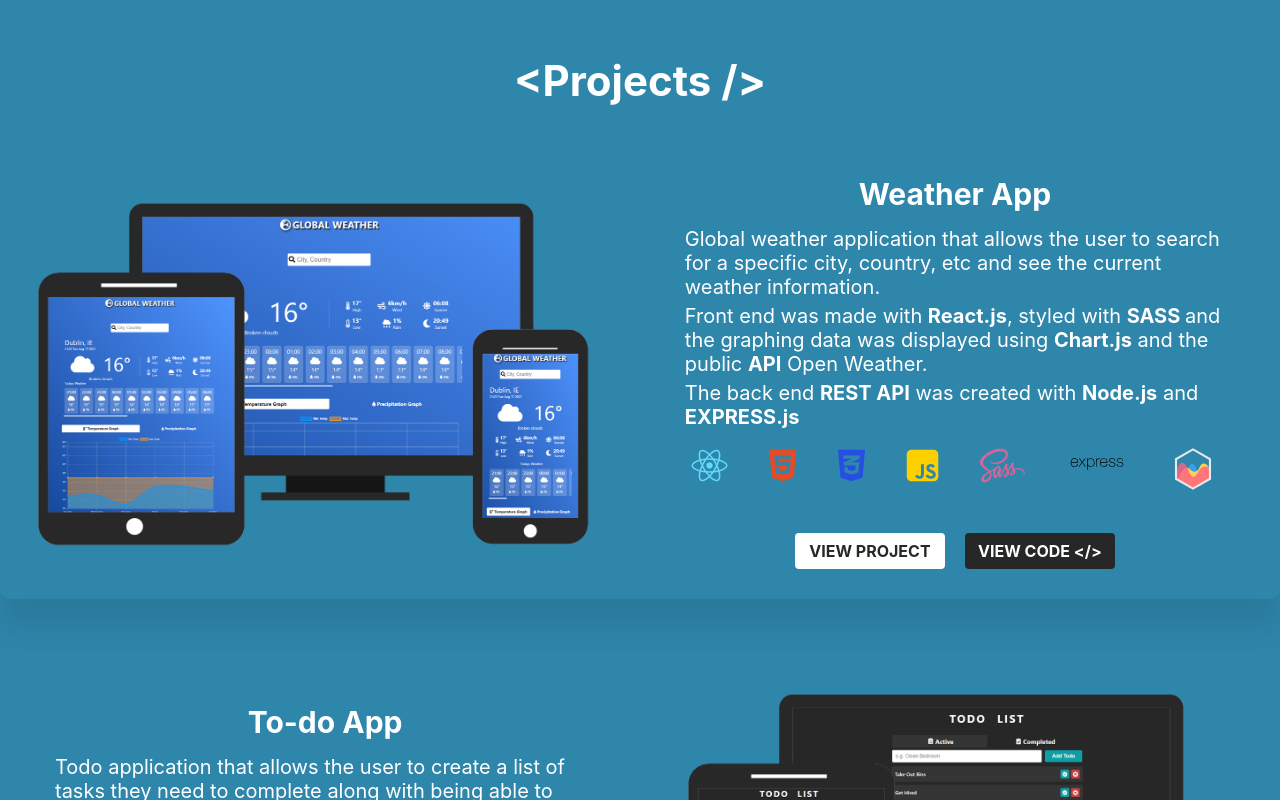
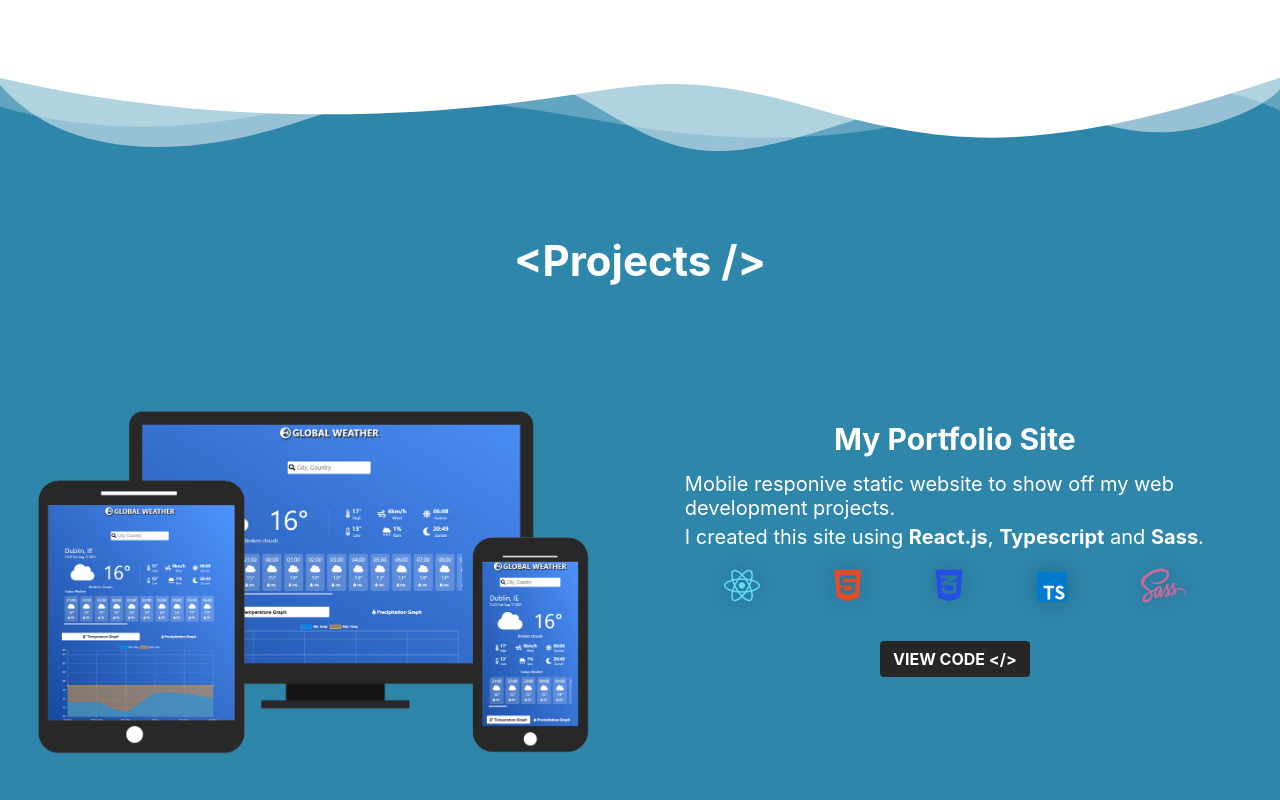
Before and after one commit to Evan-OR/portfolio-site, a React (Create React App) app: page / in a window 1280 px wide. Shown: the part 2000-2800 px from the top of the page. Built offline with nearby package versions, Linux system fonts and the light colour scheme.

Commit message:
added portfolio project display

```diff
--- a/src/components/About.tsx
+++ b/src/components/About.tsx
@@ -58,6 +58,7 @@ function About() {
               </div>
               <div title="Typescript">
                 <img
+                  className="typescript"
                   alt="typescript"
                   draggable="false"
                   width="30px"
--- a/src/components/Project.tsx
+++ b/src/components/Project.tsx
@@ -1,13 +1,68 @@
-import chartjs_Svg from '../svg/chartjs-icon.svg';
-import express_svg from '../svg/express-icon.svg';
-import weatherImg from '../img/Responsive_Weather.png';
-import todoImg from '../img/Responsive_todo.png';
-import sortingImg from '../img/sortingImg.png';
-import ProjectButtons from './ProjectButtons';
+import react, { useEffect } from "react";
+import chartjs_Svg from "../svg/chartjs-icon.svg";
+import express_svg from "../svg/express-icon.svg";
+import typescript_svg from "../svg/typescript-icon.svg";
+import weatherImg from "../img/Responsive_Weather.png";
+import todoImg from "../img/Responsive_todo.png";
+import sortingImg from "../img/sortingImg.png";
+import ProjectButtons from "./ProjectButtons";
 
 function Project() {
   return (
     <>
+      <div className="project-wrapper">
+        <div className="project-text">
+          <div className="project-title">My Portfolio Site</div>
+          <div className="project-desc">
+            <div className="project-paragraph">
+              Mobile responive static website to show off my web development
+              projects.
+            </div>
+
+            <div className="project-paragraph">
+              I created this site using{" "}
+              <span className="highlight-text">React.js</span>,{" "}
+              <span className="highlight-text">Typescript</span> and{" "}
+              <span className="highlight-text">Sass</span>.
+            </div>
+          </div>
+
+          {/* ICONS */}
+          <div className="project-tech-icons">
+            <div title="React.js" className="react-color">
+              <i className="fab fa-react"></i>
+            </div>
+            <div title="HTML" className="html-color">
+              <i className="fab fa-html5"></i>
+            </div>
+            <div title="CSS" className="css-color">
+              <i className="fab fa-css3-alt"></i>
+            </div>
+            <div title="Typescript">
+              <img
+                className="typescript"
+                alt="typescript"
+                draggable="false"
+                width="30px"
+                src={typescript_svg}
+              ></img>
+            </div>
+            <div title="SASS" className="sass-color">
+              <i className="fab fa-sass"></i>
+            </div>
+          </div>
+
+          <ProjectButtons
+            githubLink="https://github.com/Evan-OR/portfolio-site"
+            onlyDisplayCode={true}
+          />
+        </div>
+
+        <div className="project-image">
+          <img alt="weather" draggable="false" src={weatherImg}></img>
+        </div>
+      </div>
+
       <div className="project-wrapper">
         <div className="project-text">
           <div className="project-title">Weather App</div>
@@ -19,17 +74,17 @@ function Project() {
             </div>
 
             <div className="project-paragraph">
-              Front end was made with{' '}
-              <span className="highlight-text">React.js</span>, styled with{' '}
+              Front end was made with{" "}
+              <span className="highlight-text">React.js</span>, styled with{" "}
               <span className="highlight-text"> SASS </span> and the graphing
-              data was displayed using{' '}
-              <span className="highlight-text">Chart.js</span> and the public{' '}
+              data was displayed using{" "}
+              <span className="highlight-text">Chart.js</span> and the public{" "}
               <span className="highlight-text">API</span> Open Weather.
             </div>
 
             <div className="project-paragraph">
               The back end <span className="highlight-text">REST API</span> was
-              created with <span className="highlight-text">Node.js</span> and{' '}
+              created with <span className="highlight-text">Node.js</span> and{" "}
               <span className="highlight-text">EXPRESS.js</span>
             </div>
           </div>
@@ -69,7 +124,7 @@ function Project() {
             </div>
           </div>
 
-          <ProjectButtons />
+          <ProjectButtons githubLink="" projectLink="" />
         </div>
 
         <div className="project-image">
@@ -89,9 +144,9 @@ function Project() {
 
             <div className="project-paragraph">
               <div className="project-paragraph">
-                Front end was made with{' '}
-                <span className="highlight-text">React.js</span>, styled with{' '}
-                <span className="highlight-text"> SASS </span>. Browers{' '}
+                Front end was made with{" "}
+                <span className="highlight-text">React.js</span>, styled with{" "}
+                <span className="highlight-text"> SASS </span>. Browers{" "}
                 <span className="highlight-text">Local Storage</span> used to
                 store users list of tasks.
               </div>
@@ -116,7 +171,10 @@ function Project() {
               <i className="fab fa-sass"></i>
             </div>
           </div>
-          <ProjectButtons />
+          <ProjectButtons
+            githubLink="https://github.com/Evan-OR/todo-react"
+            projectLink="https://evan-or.github.io/todo-react/"
+          />
         </div>
 
         <div className="project-image">
@@ -129,15 +187,15 @@ function Project() {
           <div className="project-title">Sorting Algorithms Visualization</div>
           <div className="project-desc">
             <div className="project-paragraph">
-              Sorting Algorithms Visualization Website created with{' '}
+              Sorting Algorithms Visualization Website created with{" "}
               <span className="highlight-text">Vanilla Javascript</span>. User
               can pick between different sorting algorithms along with sort
               speed and array size.
             </div>
             <div className="project-paragraph">
-              Sorting Algorithms:{' '}
-              <span className="highlight-text">Bubble Sort</span>,{' '}
-              <span className="highlight-text">Insertion Sort</span>,{' '}
+              Sorting Algorithms:{" "}
+              <span className="highlight-text">Bubble Sort</span>,{" "}
+              <span className="highlight-text">Insertion Sort</span>,{" "}
               <span className="highlight-text">Selection Sort</span>.
             </div>
           </div>
@@ -154,7 +212,10 @@ function Project() {
               <i className="fab fa-js-square"></i>
             </div>
           </div>
-          <ProjectButtons />
+          <ProjectButtons
+            githubLink="https://github.com/Evan-OR/sortingAlgorithms"
+            projectLink="https://evan-or.github.io/sortingAlgorithms/"
+          />
         </div>
 
         <div className="project-image">
--- a/src/components/ProjectButtons.tsx
+++ b/src/components/ProjectButtons.tsx
@@ -1,20 +1,33 @@
-import React from 'react';
+import React from "react";
 
-function ProjectButtons() {
-  const weatherAppRequest = () => {
-    console.log('REQUESTING');
-  };
+type ButtonProps = {
+  githubLink?: string;
+  projectLink?: string;
+  onlyDisplayCode?: boolean;
+};
+
+function ProjectButtons(props: ButtonProps) {
+  const { githubLink, projectLink, onlyDisplayCode } = props;
+  // const weatherAppRequest = () => {
+  //   console.log("REQUESTING");
+  // };
 
   return (
     <div className="buttons-wrapper">
-      <div className="button">
-        <div className="button-text live" onClick={() => weatherAppRequest()}>
-          VIEW PROJECT
+      {onlyDisplayCode ? (
+        <></>
+      ) : (
+        <div className="button">
+          <a href={projectLink} target="_blank" rel="noreferrer">
+            <div className="button-text live">LIVE PROJECT</div>
+          </a>
         </div>
-      </div>
+      )}
 
       <div className="button">
-        <div className="button-text code">VIEW CODE &lt;/&gt;</div>
+        <a href={githubLink} target="_blank" rel="noreferrer">
+          <div className="button-text code">VIEW CODE &lt;/&gt;</div>
+        </a>
       </div>
     </div>
   );
--- a/src/styles/index.scss
+++ b/src/styles/index.scss
@@ -118,9 +118,7 @@ code {
     width: 100%;
     display: flex;
     justify-content: space-between;
-    margin: 20px 0;
-    box-shadow: 0 30px 30px #00000017;
-    border-radius: 10px;
+    margin: 50px 0;
     padding: 20px 0;
 
     .about-section-title {
--- a/src/styles/projectStyle.scss
+++ b/src/styles/projectStyle.scss
@@ -90,9 +90,9 @@ $dark_font: #272727;
     max-width: 1400px;
     display: flex;
     justify-content: space-around;
-    margin: 35px 0;
-    box-shadow: 0 30px 30px #00000017;
-    border-radius: 10px;
+    margin: 100px 0;
+    // box-shadow: 0 0 50px #00000017;
+    // border-radius: 10px;
 
     .project-text {
       display: flex;
@@ -133,7 +133,7 @@ $dark_font: #272727;
         display: flex;
         flex-wrap: wrap;
         justify-content: space-evenly;
-        // filter: drop-shadow(0 0 20px rgb(255, 255, 255));
+        filter: drop-shadow(0 0 10px rgba(0, 0, 0, 0.226));
 
         div {
           img {
@@ -158,6 +158,10 @@ $dark_font: #272727;
           display: flex;
           justify-content: center;
           align-items: center;
+
+          a {
+            text-decoration: none;
+          }
 
           .live {
             @include buttonMix(white, $dark_font, "false");
@@ -203,7 +207,10 @@ $dark_font: #272727;
     }
   }
 }
-
+.typescript {
+  margin-top: 8px;
+  border-radius: 3px;
+}
 .project-wrapper:last-child {
   margin-bottom: 80px;
 }
```
Also changed, not shown: 1 other file (tests, documents, lock files or other folders).
